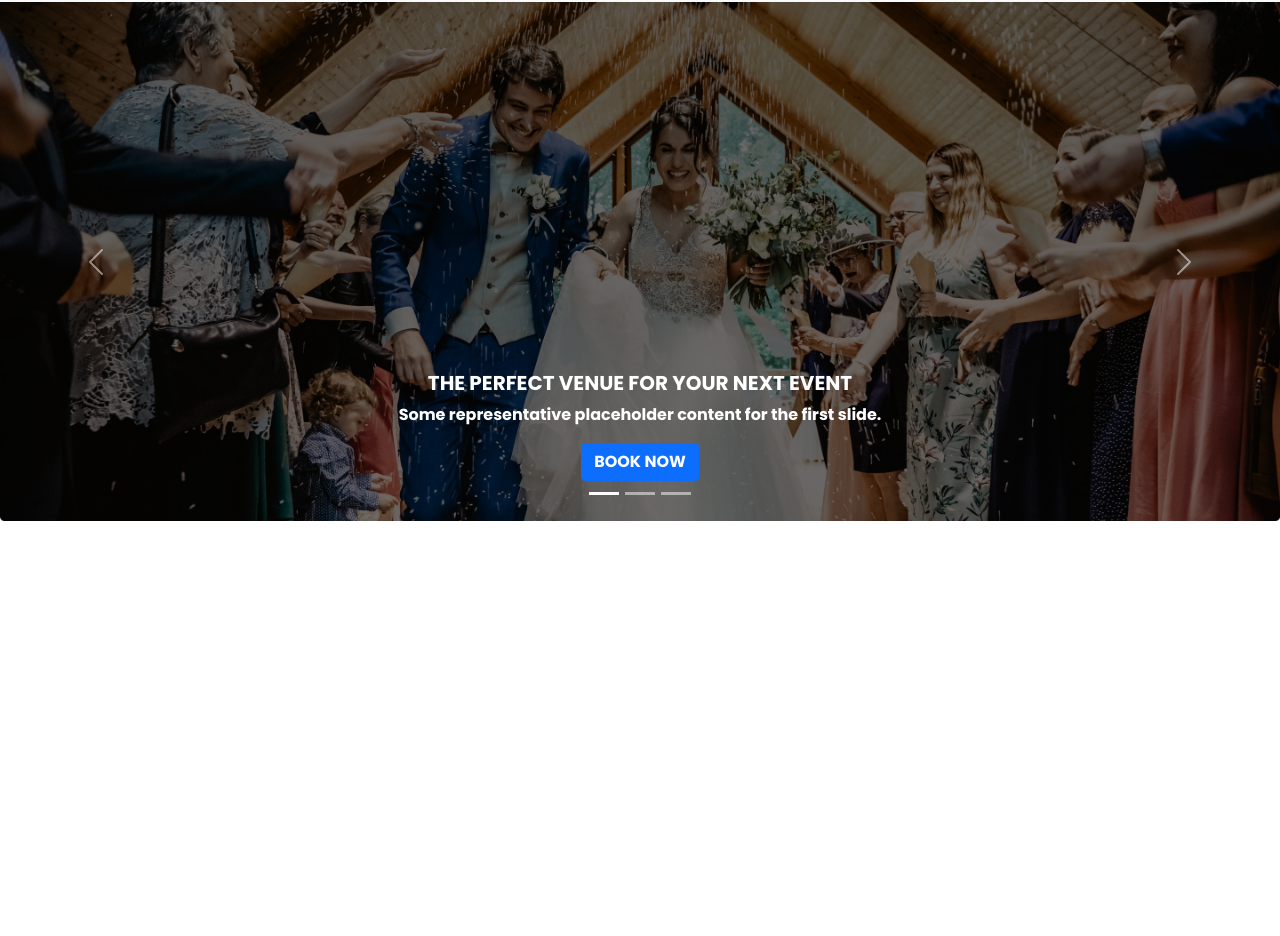
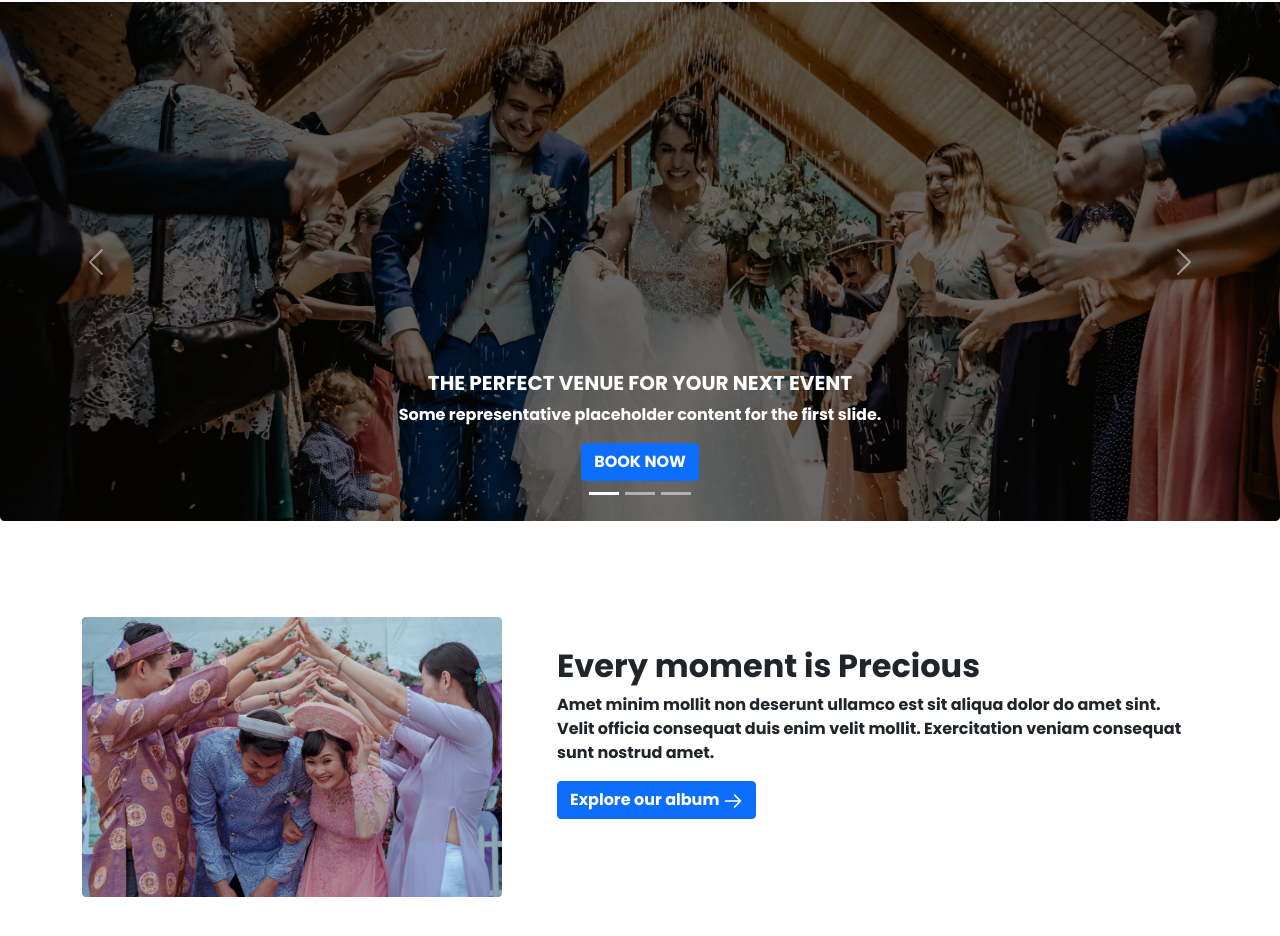
Before and after one commit to parijulislam100/-convention-main, a plain HTML site: page index.html in a window 1280 px wide. Shown: the part 54-990 px from the top of the page. Before the commit the page ends 800 px from the top, so only its background shows below. Drawn offline with nearby package versions, Linux system fonts and the light colour scheme.

Commit message:
feature part added

```diff
--- a/index.html
+++ b/index.html
@@ -62,6 +62,31 @@
             </button>
           </div>
     </header>
+    <main>
+        <!-- featurs part -->
+        <section class="py-5">
+            <div class="container">
+                <div class="row">
+                    <div class="col-md-5">
+                       <div class="pt-5">
+                        <img src="images/wedding.png" width="420px" alt="">
+                       </div>
+                    </div>
+                    <div class="col-md-7">
+                        <div class="d-flex flex-column justify-content-center h-100 align-items-start">
+                            <h2>Every moment is Precious </h2>
+                        <p>Amet minim mollit non deserunt ullamco est sit aliqua dolor do amet sint. Velit officia consequat duis enim velit mollit. Exercitation veniam consequat sunt nostrud amet.</p>
+                        <a href="" class="btn btn-primary">Explore our album
+                            <svg xmlns="http://www.w3.org/2000/svg" width="20" fill="none" viewBox="0 0 24 24" stroke="currentColor" stroke-width="2">
+                                <path stroke-linecap="round" stroke-linejoin="round" d="M14 5l7 7m0 0l-7 7m7-7H3" />
+                              </svg>
+                        </a>
+                        </div>
+                    </div>
+                </div>
+            </div>
+        </section>
+    </main>
     <script src="https://cdn.jsdelivr.net/npm/bootstrap@5.1.3/dist/js/bootstrap.bundle.min.js" integrity="sha384-ka7Sk0Gln4gmtz2MlQnikT1wXgYsOg+OMhuP+IlRH9sENBO0LRn5q+8nbTov4+1p" crossorigin="anonymous"></script>
 </body>
 </html>
```
